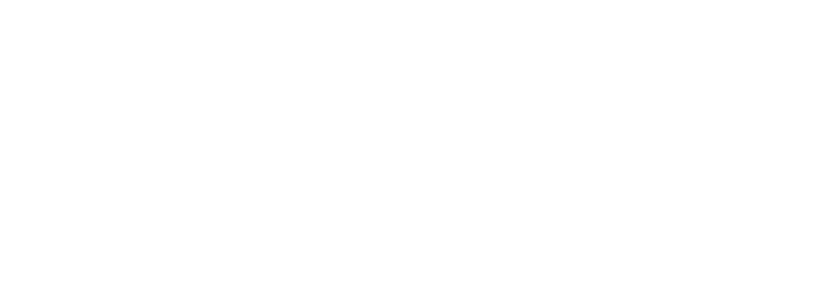
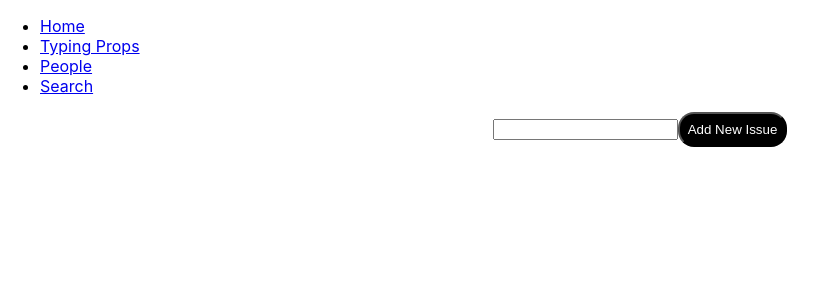
Before and after one commit to Murat-G/React_TS_Practice_2, a React (Create React App) app: page /search in a window 1280 px wide. Before the commit this address had no page. Shown: the top 300 px of the page, without its empty margins (0-827 px from the left). Built offline with nearby package versions, Linux system fonts and the light colour scheme.

Commit message:
add input and button for search

```diff
--- a/src/App.tsx
+++ b/src/App.tsx
@@ -3,6 +3,8 @@
 import Layout from "./pages/Layout";
 import TypingProps from "./pages/TypingProps";
 import Person from "./pages/Person";
+import Search from "./pages/Search";
+
 import "./App.css";
 
 export interface IAppProps {}
@@ -15,6 +17,7 @@
           <Route path="/" element={<Home />} />
           <Route path="/typingprops" element={<TypingProps />} />
           <Route path="/people" element={<Person />} />
+          <Route path="/search" element={<Search />} />
         </Route>
       </Routes>
     </BrowserRouter>
--- /dev/null
+++ b/src/components/Button.tsx
@@ -0,0 +1,10 @@
+type ButtonProps = {
+  handleClick: (event: React.MouseEvent<HTMLButtonElement>) => void;
+  styles: React.CSSProperties;
+};
+
+export const Button = (props: ButtonProps) => {
+  return (
+    <button onClick={(event) => props.handleClick(event)} style={props.styles}>Add New Issue</button>
+  );
+};
--- /dev/null
+++ b/src/components/Input.tsx
@@ -0,0 +1,8 @@
+type InputProps = {
+  value: string;
+  handleChange: (event: React.ChangeEvent<HTMLInputElement>) => void;
+};
+
+export const Input = ({ value, handleChange }: InputProps) => {
+  return <input type="text" value={value} onChange={handleChange} />;
+};
--- a/src/pages/Layout.tsx
+++ b/src/pages/Layout.tsx
@@ -1,5 +1,4 @@
 import { Outlet, Link } from "react-router-dom";
-
 
 export interface ILayoutProps {}
 
@@ -17,12 +16,15 @@
           <li>
             <Link to="/people">People</Link>
           </li>
+          <li>
+            <Link to="/search">Search</Link>
+          </li>
         </ul>
       </nav>
 
       <Outlet />
     </>
-  )
+  );
 };
 
 export default Layout;
--- /dev/null
+++ b/src/pages/Search.tsx
@@ -0,0 +1,56 @@
+import { Input } from "../components/Input";
+import { Button } from "../components/Button";
+import { useState } from "react";
+
+const Search = () => {
+  const [text, setText] = useState<string>("");
+  const [all, setAll] = useState<string[]>([]);
+
+  const handleInputChange = (event: React.ChangeEvent<HTMLInputElement>) => {
+    const newValue = event.target.value;
+    setText(newValue);
+  };
+
+  const handleSubmit = () => {
+    setAll([...all, text]);
+    setText("");
+  };
+
+  return (
+    <div
+      style={{
+        display: "flex",
+        flexDirection: "column",
+        alignItems: "center",
+        justifyContent: "center",
+      }}
+    >
+      <div
+        style={{
+          display: "flex",
+          flexDirection: "row",
+          alignItems: "center",
+          justifyContent: "center",
+        }}
+      >
+        <Input value={text} handleChange={handleInputChange} />
+        <Button
+          handleClick={handleSubmit}
+          styles={{
+            color: "white",
+            backgroundColor: "black",
+            borderRadius: "1rem",
+            padding: "0.5rem",
+          }}
+        />
+      </div>
+      <div>
+        {all.map((el, i) => {
+          return <p key={i}>{el}</p>;
+        })}
+      </div>
+    </div>
+  );
+};
+
+export default Search;
```
